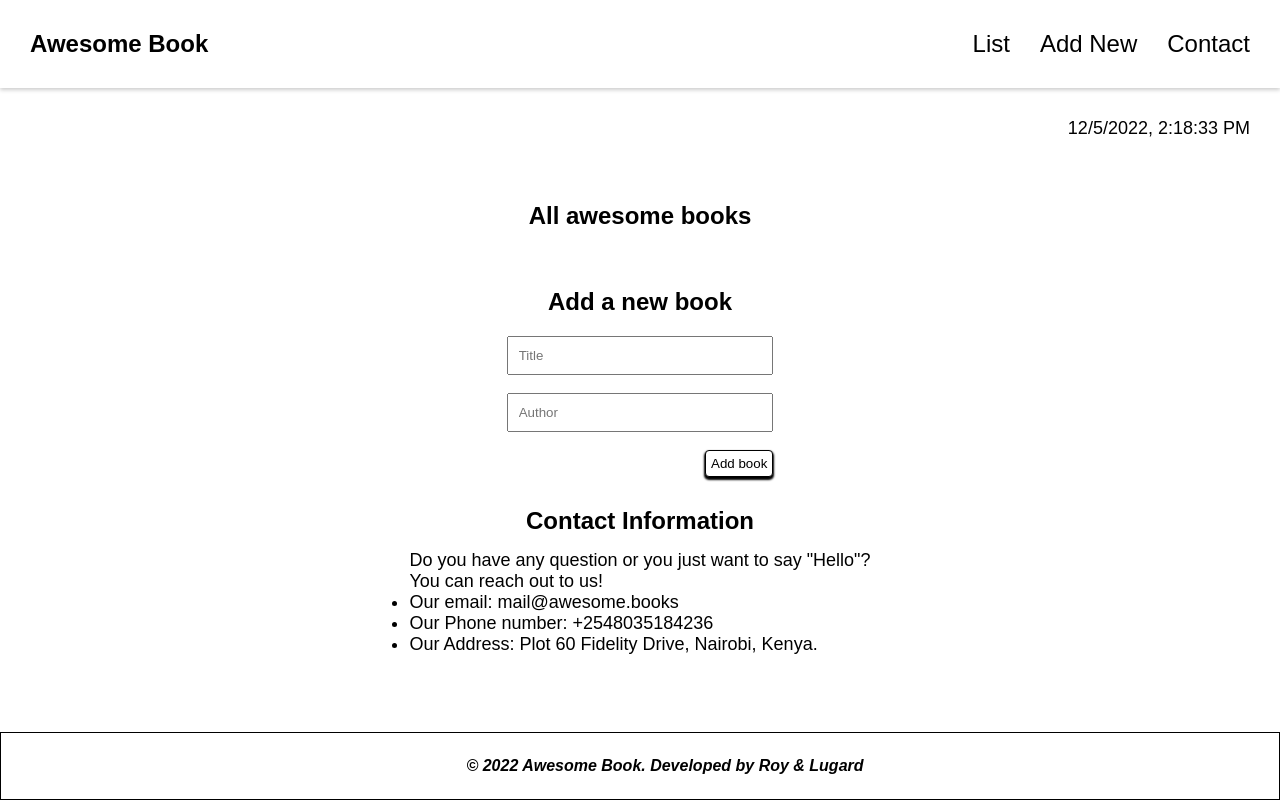
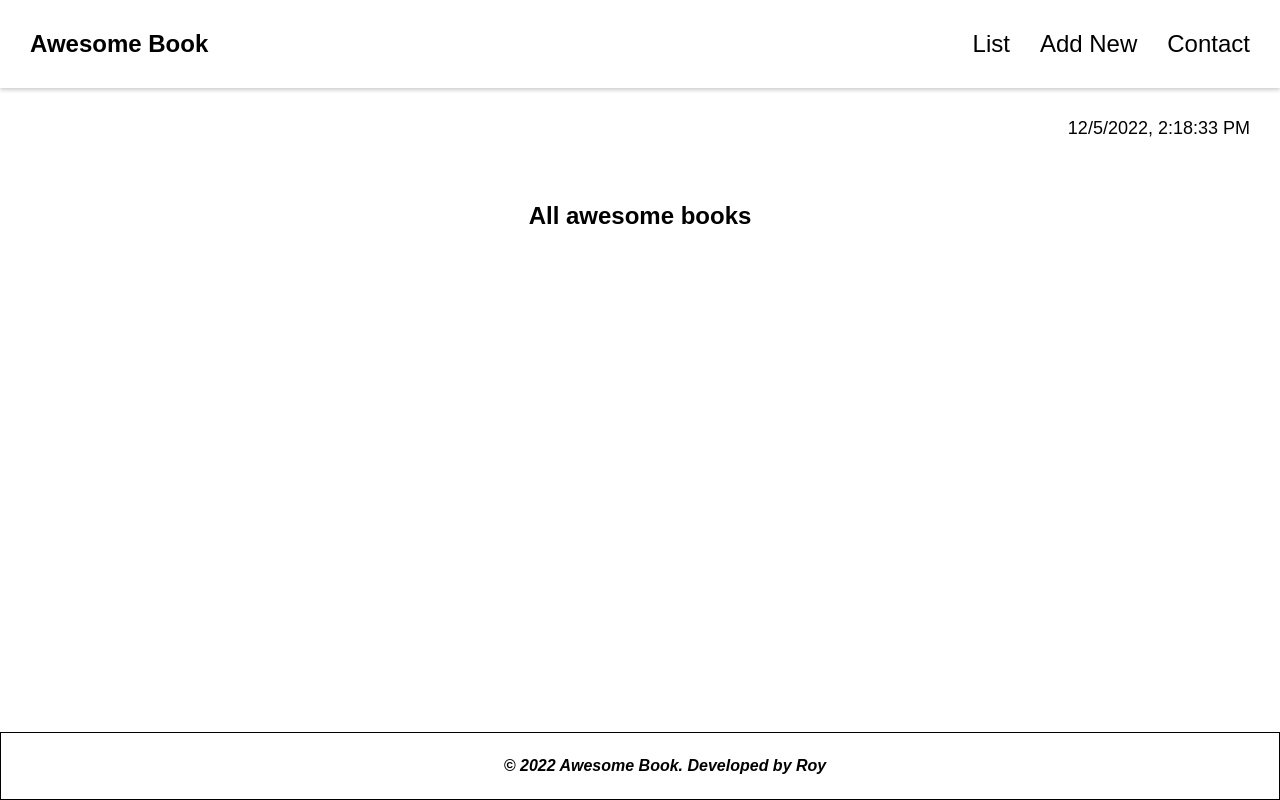
Before and after one commit to App-Developer8866/Awesome-Books-ES6, a plain HTML site: page index.html in a window 1280 px wide. Both pictures are taken after a click on the link "List". Drawn offline with Linux system fonts and the light colour scheme.

Commit message:
Fix single-page application error

```diff
--- a/index.html
+++ b/index.html
@@ -87,10 +87,9 @@
         </section>
       </main>
       <footer>
-        <i>&copy; 2022 Awesome Book. Developed by Roy & Lugard</i>
+        <i>&copy; 2022 Awesome Book. Developed by Roy</i>
       </footer>
     </div>
-
     <script type="module" src="index.js"></script>
   </body>
 </html>
--- a/modules/singlepage.js
+++ b/modules/singlepage.js
@@ -1,43 +1,41 @@
-const contactInfo = document.getElementById("our-contact");
+const contactInfo = document.getElementById('our-contact');
 const currentDate = new Date().toLocaleString();
-document.getElementById("current-date").innerHTML = currentDate;
+document.getElementById('current-date').innerHTML = currentDate;
 
 // display the books list when click the button "List"
-const bookList = document.getElementById("display-books");
-const list = document.getElementById("list-link");
-const formContainer = document.getElementById("form-input");
+const bookList = document.getElementById('display-books');
+const list = document.getElementById('list-link');
+const formContainer = document.getElementById('form-input');
 
-const navigationEl = () => {
-  list.addEventListener("click", () => {
-    bookList.style.display = "block";
-    formContainer.style.display = "none";
-    contactInfo.style.display = "none";
+const listClick = list.addEventListener('click', () => {
+  bookList.style.display = 'block';
+  formContainer.style.display = 'none';
+  contactInfo.style.display = 'none';
 });
 
-  window.addEventListener("load", () => {
-    bookList.style.display = "block";
-    formContainer.style.display = "none";
-    contactInfo.style.display = "none";
+const windowLoad = window.addEventListener('load', () => {
+  bookList.style.display = 'block';
+  formContainer.style.display = 'none';
+  contactInfo.style.display = 'none';
 });
 
 // display the Add book form  when click the button "Add new"
-  const addNewBtn = document.getElementById("new-link");
+const addNewBtn = document.getElementById('new-link');
 
-  addNewBtn.addEventListener("click", () => {
-    bookList.style.display = "none";
-    formContainer.style.display = "block";
-    contactInfo.style.display = "none";
+const linkClick = addNewBtn.addEventListener('click', () => {
+  bookList.style.display = 'none';
+  formContainer.style.display = 'block';
+  contactInfo.style.display = 'none';
 });
 
 // display the  Contact section when click the button "Contact"
 
-  const contactBtn = document.getElementById("contact-link");
+const contactBtn = document.getElementById('contact-link');
 
-  contactBtn.addEventListener("click", () => {
-    bookList.style.display = "none";
-    formContainer.style.display = "none";
-    contactInfo.style.display = "block";
+const contactClick = contactBtn.addEventListener('click', () => {
+  bookList.style.display = 'none';
+  formContainer.style.display = 'none';
+  contactInfo.style.display = 'block';
 });
-};
 
-export default navigationEl;
+export { listClick, windowLoad, linkClick, contactClick };
```
Also changed, not shown: index.js (+10 -10 lines), 1 other file. Lines whose indentation alone changed are shown as unchanged.
